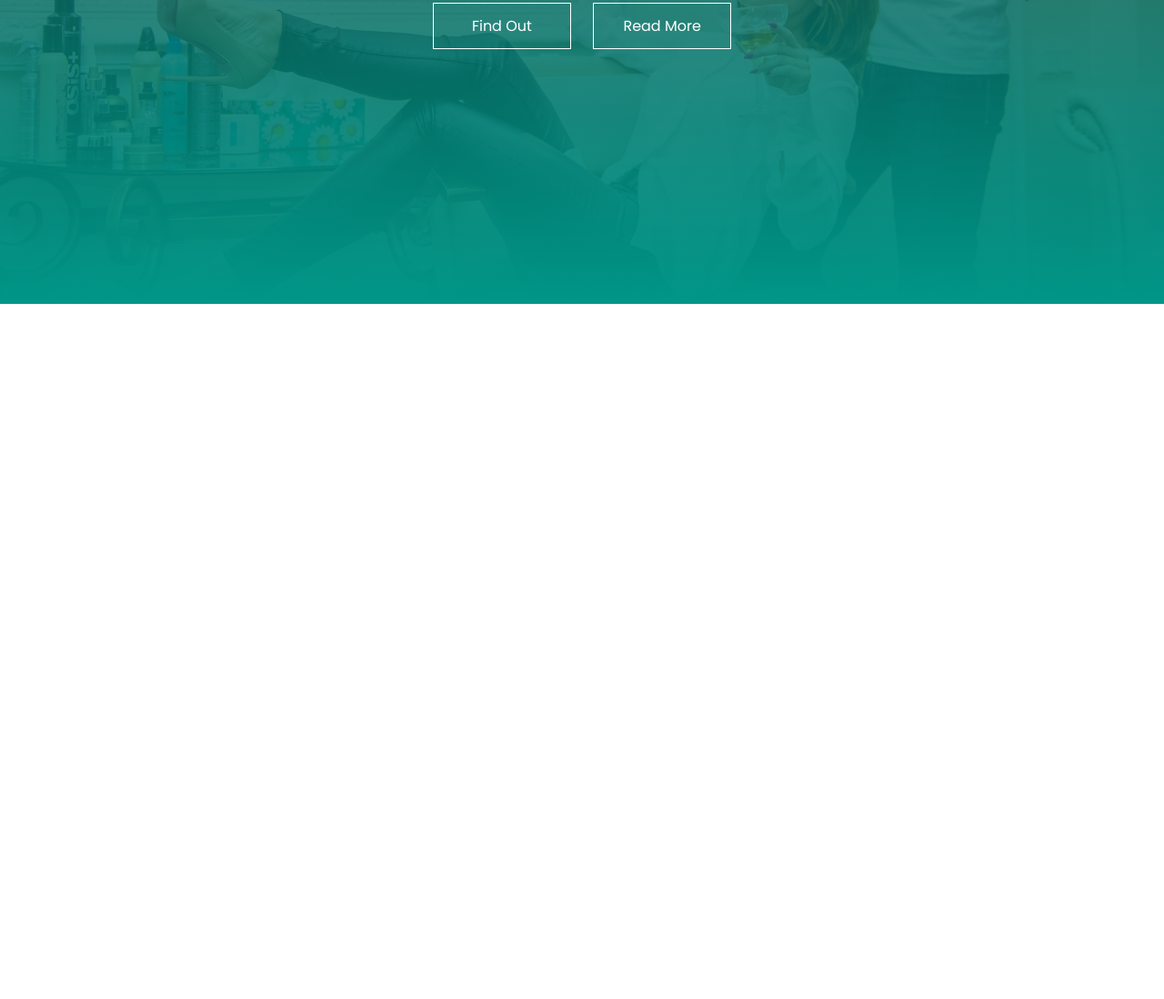
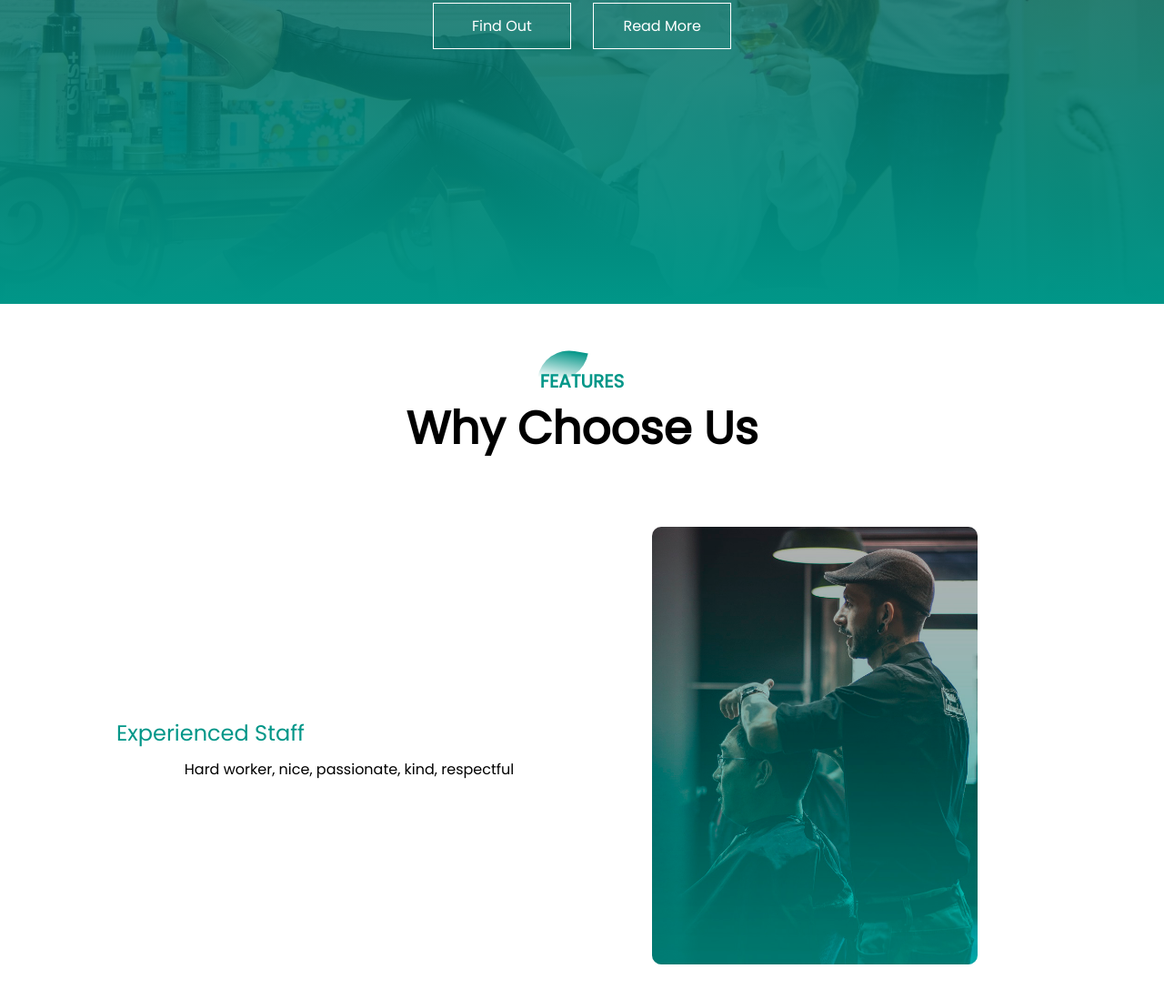
Before and after one commit to chikos96/barber-shop, a plain HTML site: page index.html in a window 1280 px wide. Shown: the part 466-1564 px from the top of the page at 91% size. Before the commit the page ends 800 px from the top, so only its background shows below. Drawn offline with Linux system fonts and the light colour scheme.

Commit message:
adding features

```diff
--- a/index.html
+++ b/index.html
@@ -5,6 +5,7 @@
     <meta name="viewport" content="width=device-width, initial-scale=1.0">
     <title>Barber Shop Website - Tinashe Chikowore</title>
     <link rel="stylesheet" href="style.css">
+    <meta name="viewport" content="width=device-width, initial-scale=1" >
     <link href="https://fonts.googleapis.com/css2?family=Kaushan+Script&family=Poppins&display=swap" rel="stylesheet">
 </head>
 <body>
@@ -36,6 +37,29 @@
     <img src="images/menu.png" id="menu">
 </div>
 
+<!--Features-->
+
+<section id="feature">
+<div class="title-text">
+    <p>FEATURES</p>
+    <h1>Why Choose Us</h1>
+</div>
+<div class="feature-box">
+    <div class="features">
+        <h1>Experienced Staff</h1>
+        <div class="features-desc">
+            <div class="feature-icon"></div>
+            <div class="feature-text">
+                <p>Hard worker, nice, passionate, kind, respectful</p>
+            </div>
+        </div>
+    </div>
+    <div class="features-img">
+        <img src="images/barber-man.jpg">
+    </div>
+</div>
+</section>
+
 <script>
     var menuBtn = document.getElementById("menuBtn")
     var sideNav = document.getElementById("sideNav")
--- a/style.css
+++ b/style.css
@@ -92,3 +92,78 @@ nav ul li a{
     width: 20px;
     margin-top: 15px;
 }
+@media screen and (max-width: 770px){
+    .banner-text h1{
+        font-size: 44px;
+    }
+    .banner-text a{
+        display: block;
+        margin: 20px auto;
+    }
+}
+
+/*--Features--*/
+
+#feature{
+    width: 100%;
+    padding: 70px 0;
+}
+.title-text{
+    text-align: center;
+    padding-bottom: 70px;
+}
+.title-text p{
+    margin: auto;
+    font-size: 20px;
+    color: #009688;
+    font-weight: bold;
+    position: relative;
+    z-index: 1;
+    display: inline-block;
+}
+.title-text p::after{
+    content: '';
+    width: 50px;
+    height: 35px;
+    background: linear-gradient(#019587, #fff);
+    position: absolute;
+    top: -20px;
+    left: 0;
+    z-index: -1;
+    transform: rotate(10deg);
+    border-top-left-radius: 35px;
+    border-bottom-right-radius: 35px;
+}
+.title-text h1{
+    font-size: 50px;
+}
+.feature-box{
+    width: 80%;
+    margin: auto;
+    display: flex;
+    flex-wrap: wrap;
+    align-items: center;
+    text-align: center;
+}
+.features{
+    flex-basis: 50%;
+}
+.features-img{
+    flex-basis: 50%;
+    margin: auto;
+}
+.features-img img{
+    width: 70%;
+    border-radius: 10px;
+}
+.features h1{
+    text-align: left;
+    margin-bottom: 10px;
+    font-weight: 100;
+    color: #009688;
+}
+.feature-desc{
+    display: flex;
+    align-items: center;
+    margin-bottom: 40px;
+}
```
